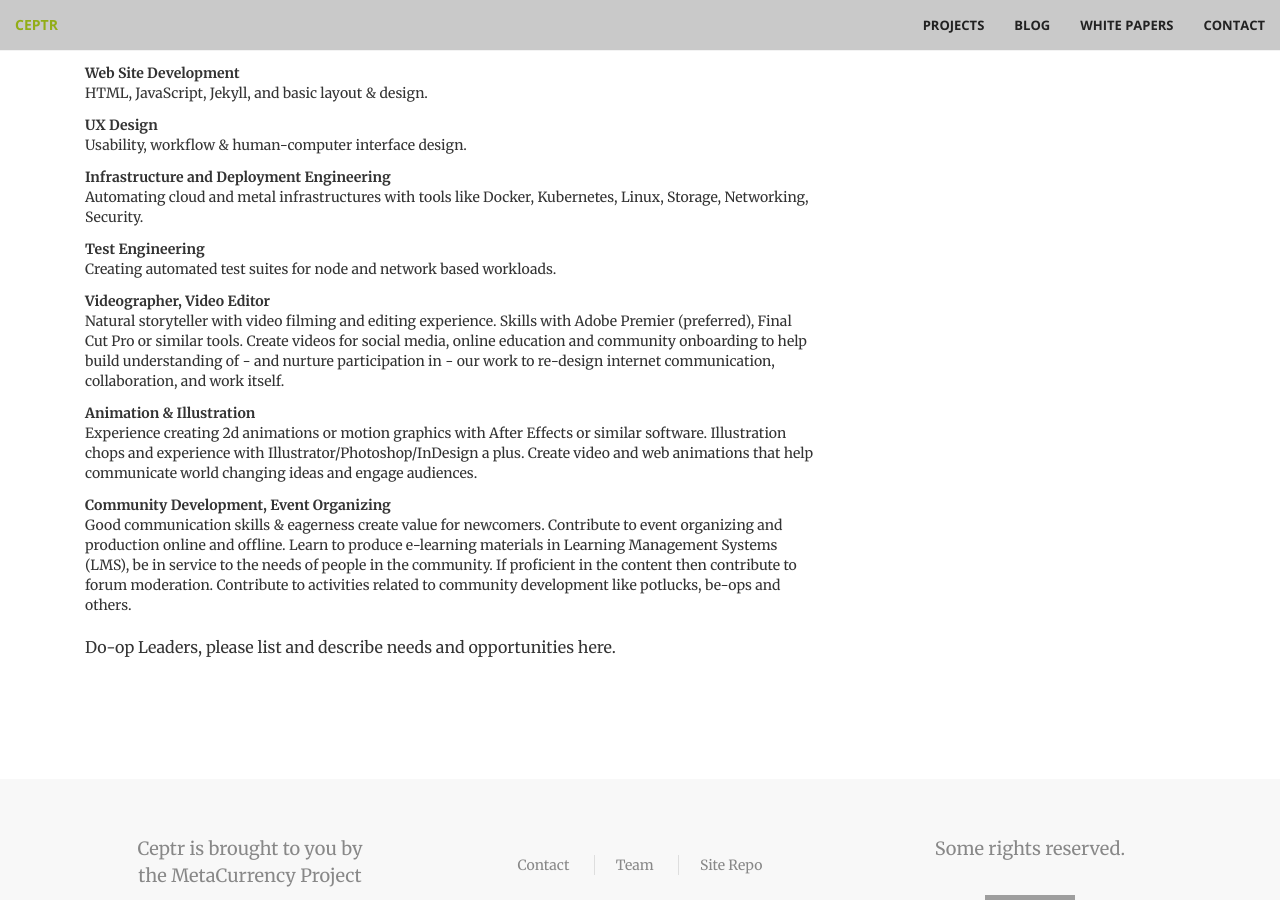
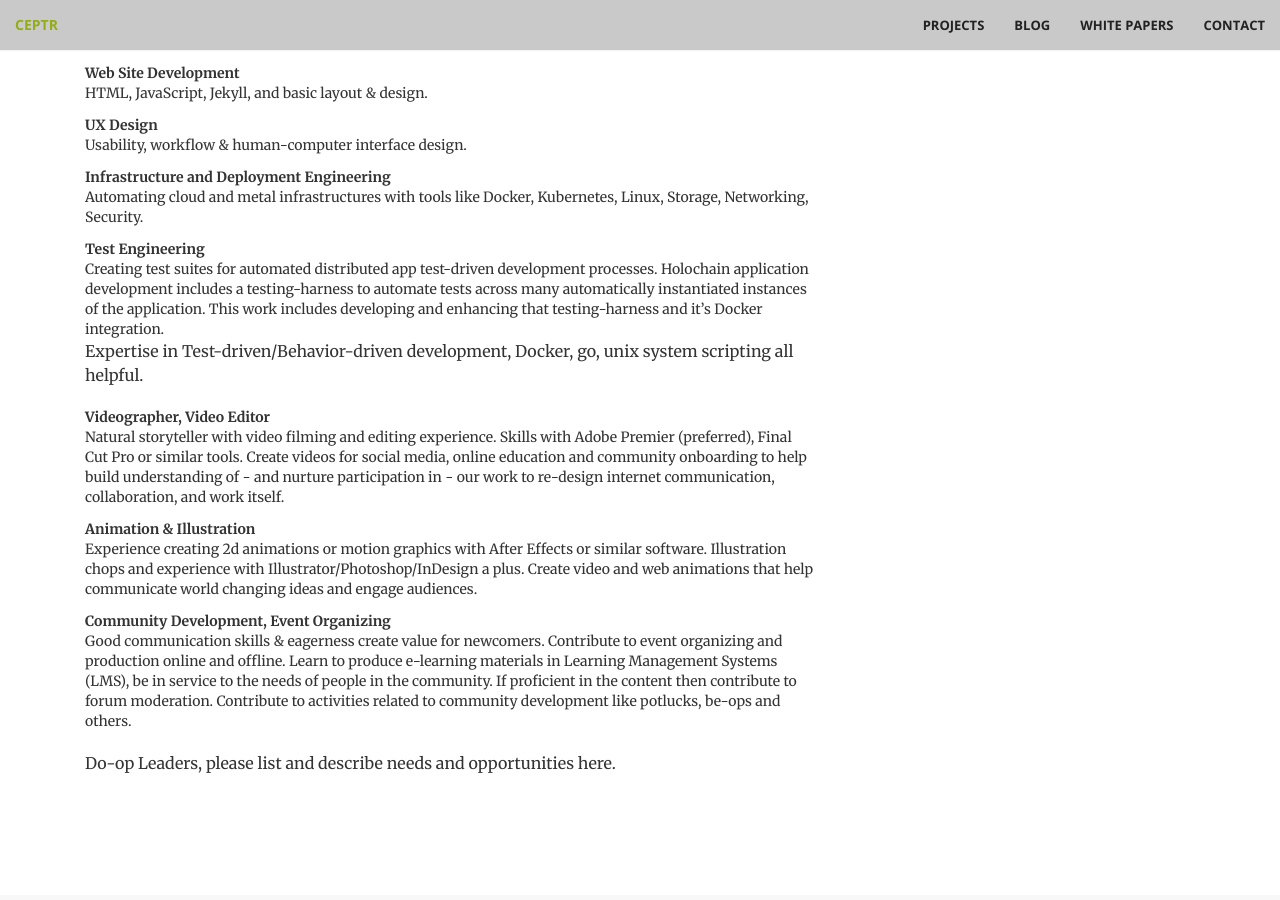
Before and after one commit to metacurrency/ceptr-org, a Jekyll site: the page built from opportunities.md, in a window 1280 px wide and 900 px high, scrolled down 2097 px. Built offline with Jekyll 4.4.1, drawn with Linux system fonts in a browser that asks for light colours; grey boxes are pictures that could not be loaded.

Commit message:
add descriptive text to opportunities.md

```diff
--- a/opportunities.md
+++ b/opportunities.md
@@ -99,7 +99,10 @@ Infrastructure and Deployment Engineering
  : Automating cloud and metal infrastructures with tools like Docker, Kubernetes, Linux, Storage, Networking, Security.
 
  Test Engineering
-  : Creating automated test suites for node and network based workloads.
+  : Creating test suites for automated distributed app test-driven development processes. Holochain application development includes a testing-harness to automate tests across many automatically instantiated instances of the application. This work includes developing and enhancing that testing-harness and it’s Docker integration.
+
+  : Expertise in Test-driven/Behavior-driven development, Docker, go, unix system scripting all helpful.
+
 
 Videographer, Video Editor
  : Natural storyteller with video filming and editing experience. Skills with Adobe Premier (preferred), Final Cut Pro or similar tools. Create videos for social media, online education and community onboarding to help build understanding of - and nurture participation in - our work to re-design internet communication, collaboration, and work itself.
```
